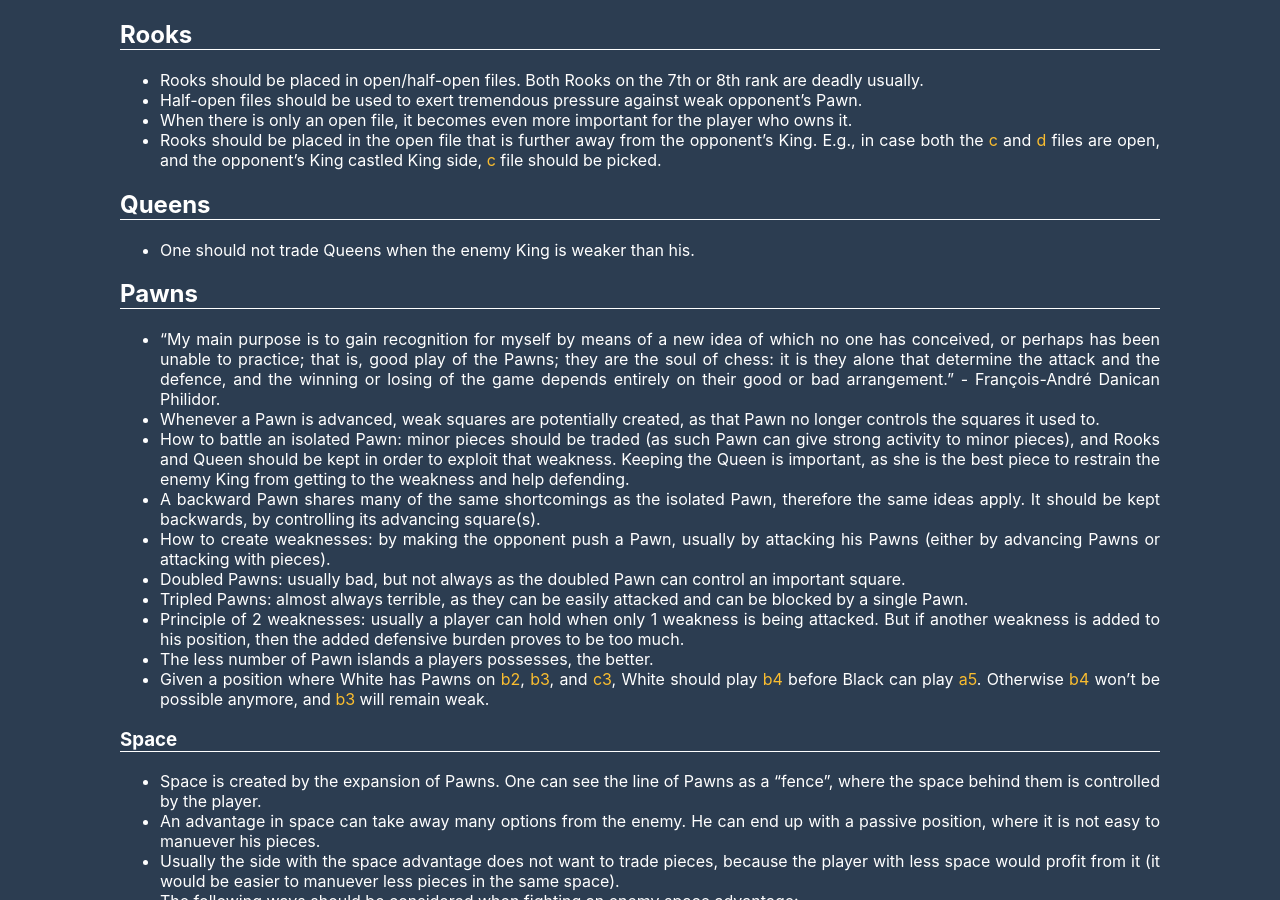
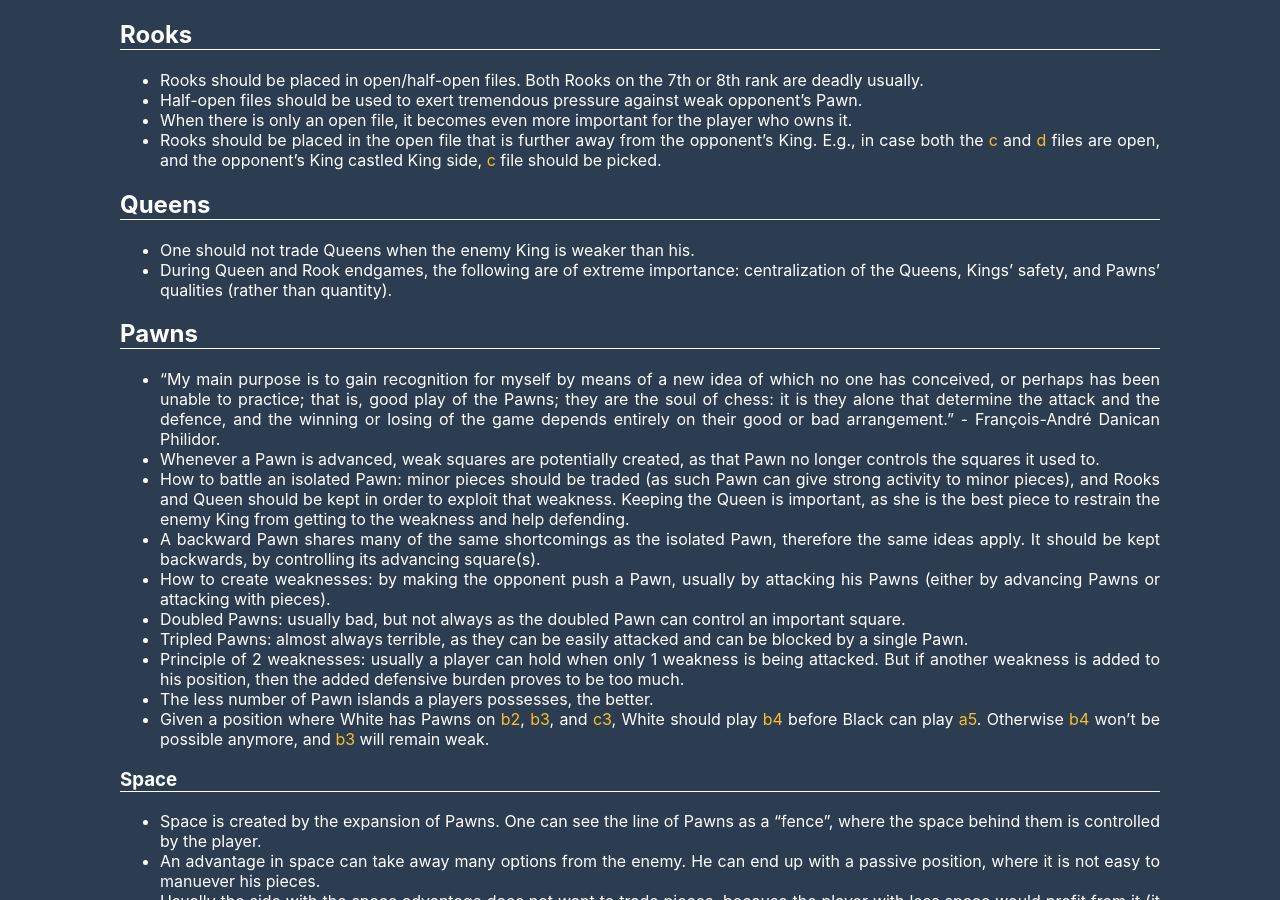
Before and after one commit to brunoroque06/brunoroque06.github.io, a Jekyll site: the page built from _pages/chess-fundamentals.md, in a window 1280 px wide and 900 px high, scrolled down 1687 px. Built offline with Jekyll 4.4.1, drawn with Linux system fonts in a browser that asks for light colours.

Commit message:
Add Queen and Rook endgame point

```diff
--- a/_pages/chess-fundamentals.md
+++ b/_pages/chess-fundamentals.md
@@ -69,6 +69,7 @@ This page contains a compilation of chess fundamentals.
 ## Queens
 
 - One should not trade Queens when the enemy King is weaker than his.
+- During Queen and Rook endgames, the following are of extreme importance: centralization of the Queens, Kings' safety, and Pawns' qualities (rather than quantity).
 
 ## Pawns
 
```
